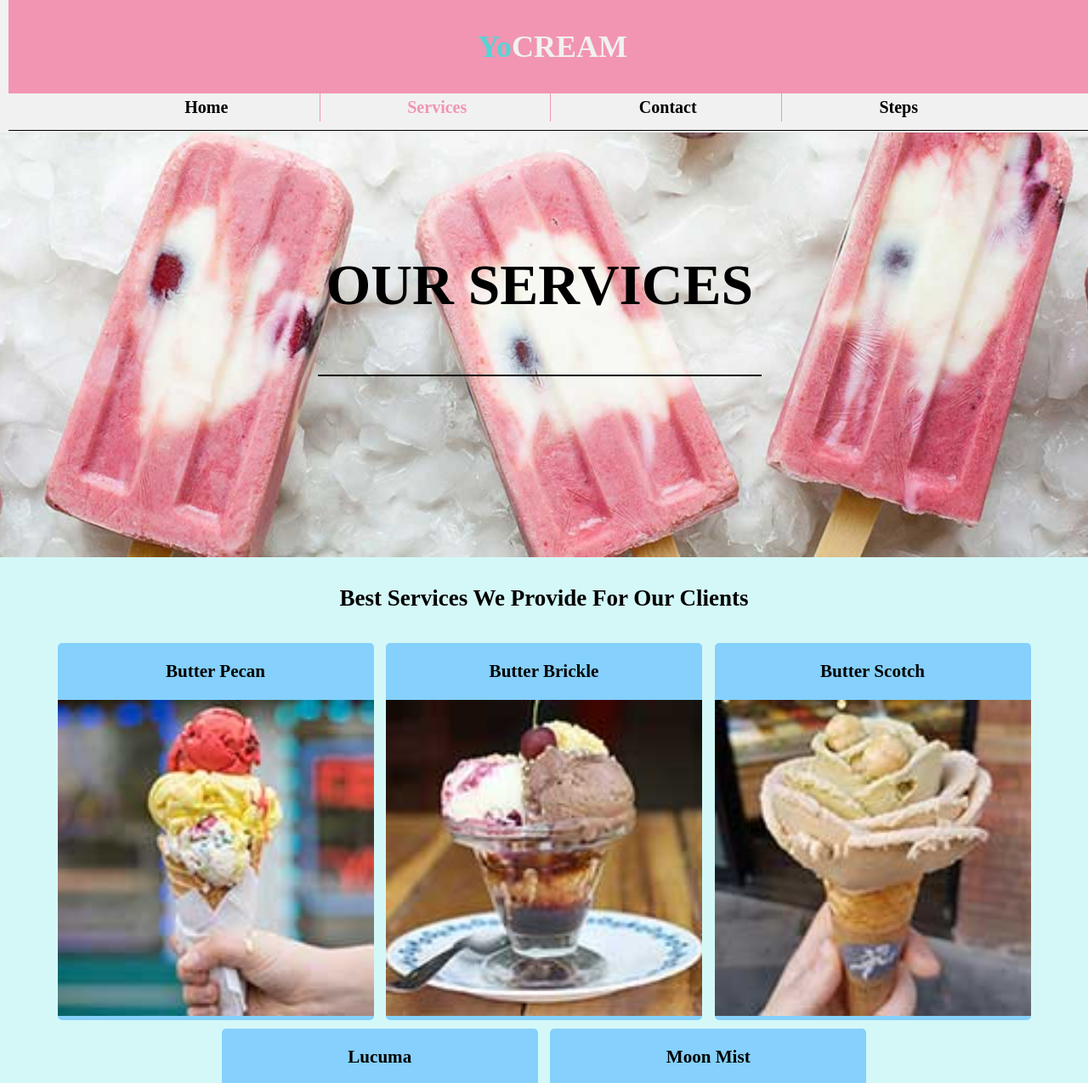
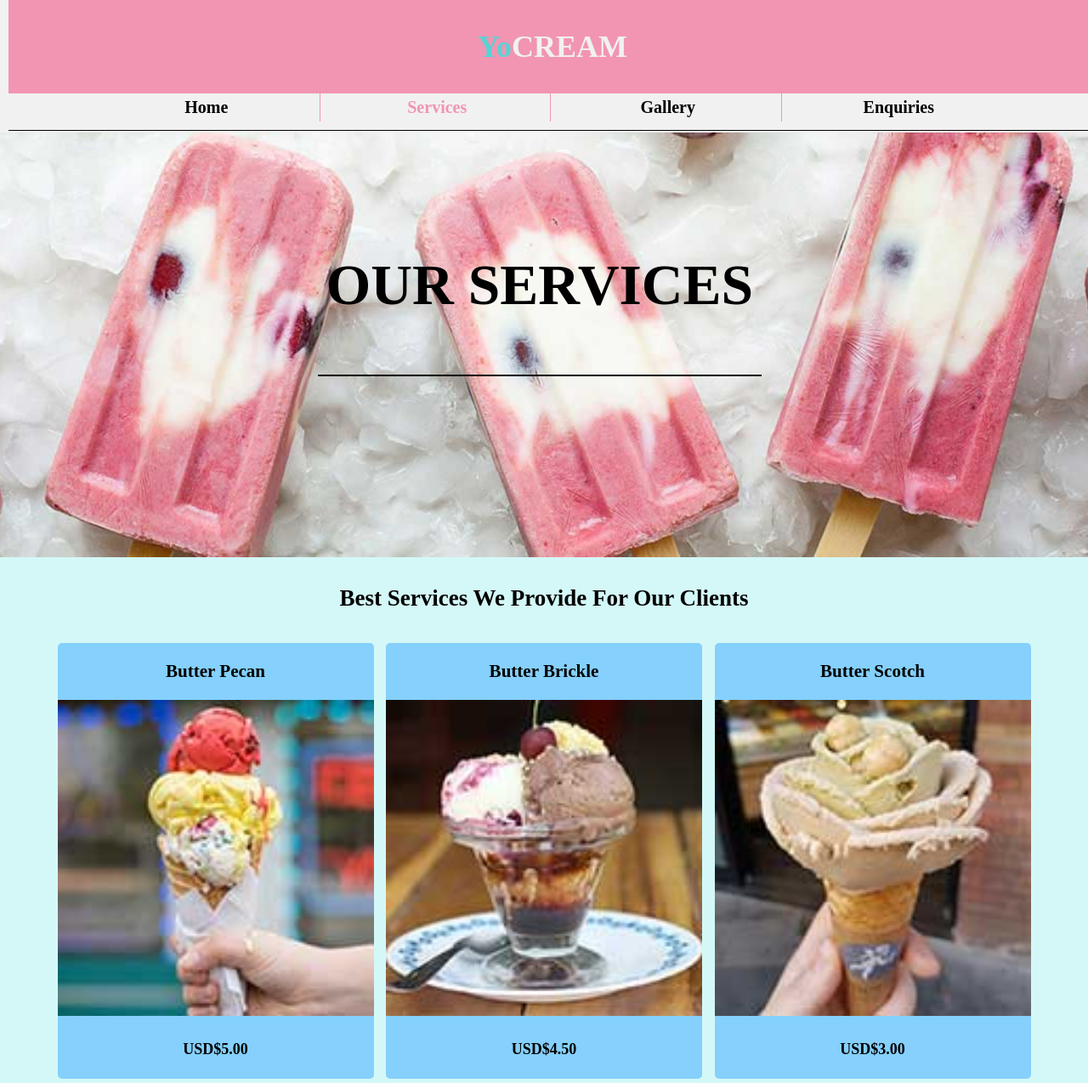
Before and after one commit to Chiremba1738/Chiremba1738.github.io, a plain HTML site: page services.html in a window 1280 px wide. Shown: the top 1275 px of the page at 85% size. Drawn offline with Linux system fonts and the light colour scheme.

Commit message:
Add files via upload

```diff
--- a/services.html
+++ b/services.html
@@ -14,8 +14,8 @@
             <nav class="navbar">
                 <a href="index.html">Home</a>
                 <a href="services.html" class="active">Services</a>
-                <a href="contact.html">Contact</a>
-                <a href="cv.html">Steps</a>
+                <a href="gallery.html">Gallery</a>
+                <a href="enquiry.html">Enquiries</a>
             </nav>
     </header>
     <main>
@@ -31,22 +31,27 @@
                 <div class="boxx">
                     <h3>Butter Pecan</h3>
                     <img src="img/product-1.jpg" alt="">
+                    <h4>USD$5.00</h4>
                 </div>
                 <div class="boxx">
                     <h3>Butter Brickle</h3>
                     <img src="img/product-2.jpg" alt="">
+                    <h4>USD$4.50</h4>
                 </div>
                 <div class="boxx">
                     <h3>Butter Scotch</h3>
                     <img src="img/product-3.jpg" alt="">
+                    <h4>USD$3.00</h4>
                 </div>
                 <div class="boxx">
                     <h3>Lucuma</h3>
                     <img src="img/product-4.jpg" alt="">
+                    <h4>USD$8.00</h4>
                 </div>
                 <div class="boxx">
                     <h3>Moon Mist</h3>
                     <img src="img/product-5.jpg" alt="">
+                    <h4>USD$3.30</h4>
                 </div>
             </div>
         </div>
```
